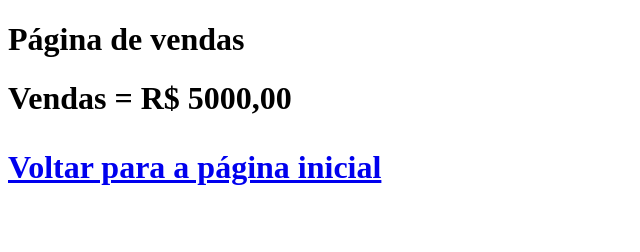
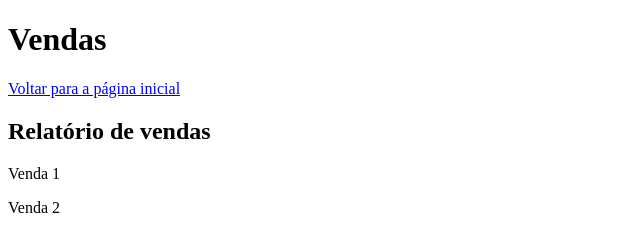
Before and after one commit to joatist/aulagithub, a plain HTML site: page vendas.html in a window 1280 px wide. Shown: the whole page, without its empty margins (0-640 px from the left). Drawn offline with Linux system fonts and the light colour scheme.

Commit message:
modificações diversas novo

```diff
--- a/vendas.html
+++ b/vendas.html
@@ -7,8 +7,10 @@
     <title>Document</title>
 </head>
 </body>
-    <h1>Página de vendas</h1>
-    <h1>Vendas = R$ 5000,00</p>
+    <h1>Vendas</h1>
     <a href="index.html">Voltar para a página inicial</a>
+    <h2>Relatório de vendas</h2>
+    <p>Venda 1</p>
+    <p>Venda 2</p>
 </body>
 </html>
```
